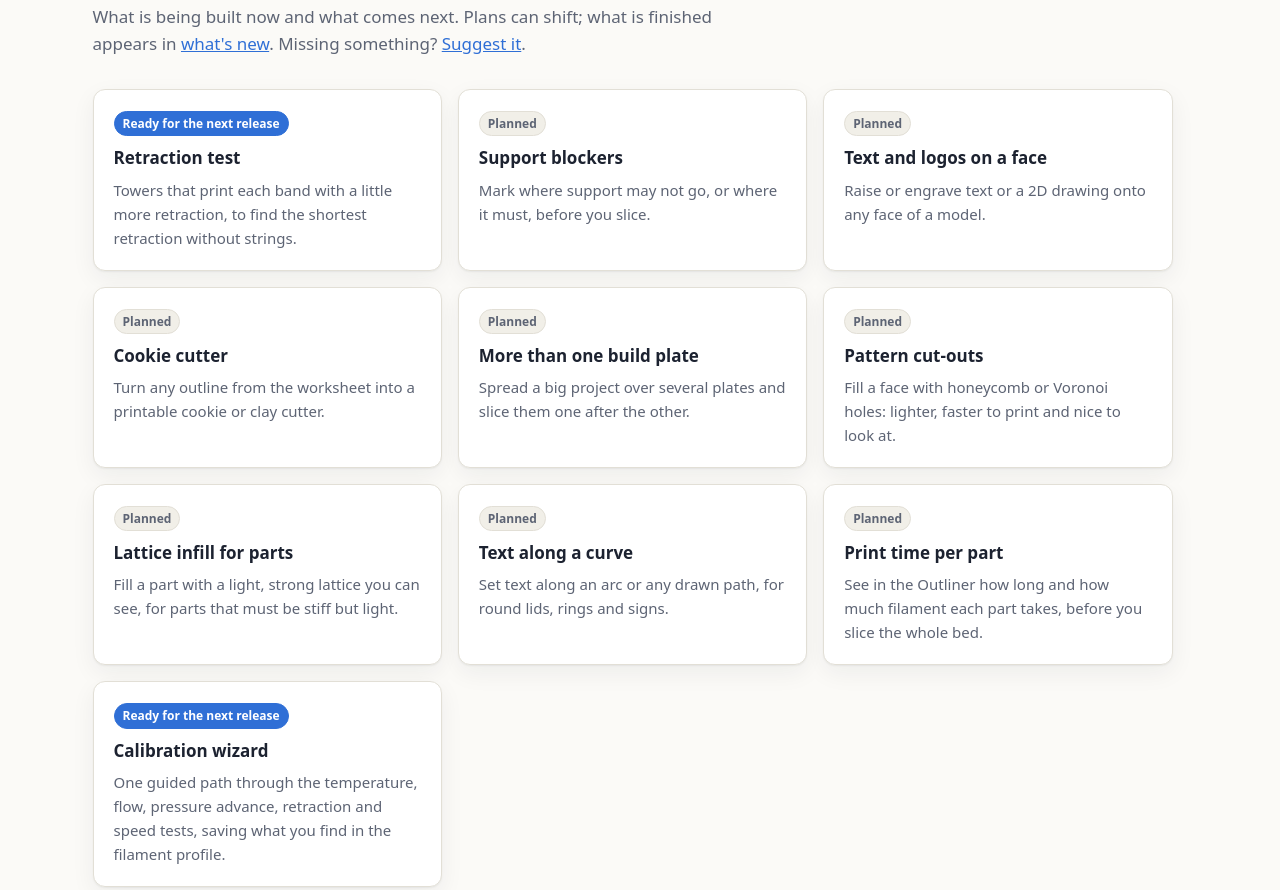
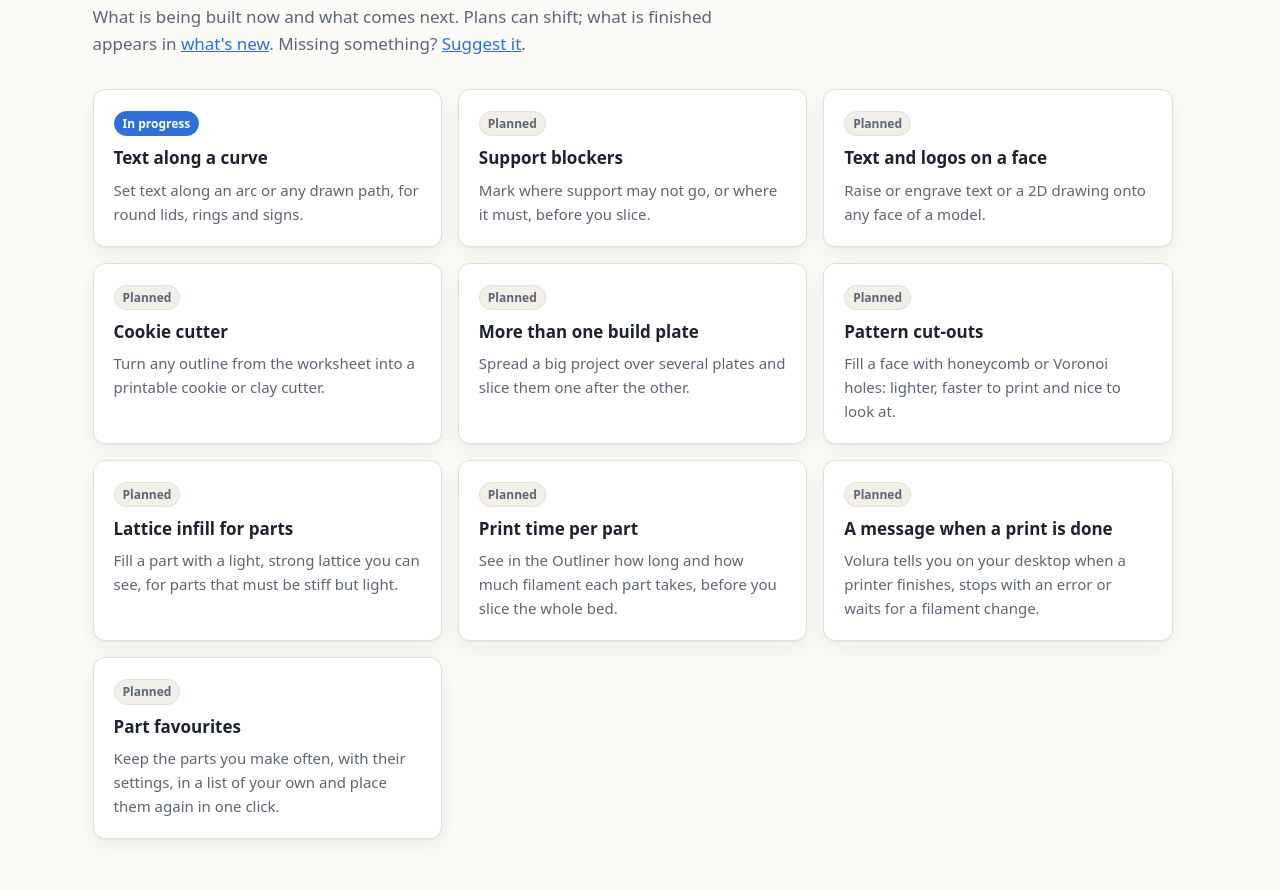
Before and after one commit to Lexvdpoel/Volura, a plain HTML site: page site/public/index.html in a window 1280 px wide. Shown: the part 7844-8734 px from the top of the page. Drawn offline with Linux system fonts and the light colour scheme; no server answers.

Commit message:
Site: text along a curve in progress; a print-done message and part favourites planned; retraction test and calibration wizard released

```diff
--- a/site/public/index.html
+++ b/site/public/index.html
@@ -320,9 +320,9 @@ cd Volura &amp;&amp; ./install.sh</code></pre>
       <h2><span lang="en">Planned for a future release</span><span lang="nl">Gepland voor een toekomstige release</span></h2>
       <p class="sub"><span lang="en">What is being built now and what comes next. Plans can shift; what is finished appears in <a href="https://github.com/Lexvdpoel/Volura/blob/main/CHANGELOG.md">what's new</a>. Missing something? <a href="https://github.com/Lexvdpoel/Volura/issues">Suggest it</a>.</span><span lang="nl">Waar nu aan gewerkt wordt en wat daarna komt. Plannen kunnen verschuiven; wat klaar is, staat bij <a href="https://github.com/Lexvdpoel/Volura/blob/main/CHANGELOG.md">wat is er nieuw</a>. Mis je iets? <a href="https://github.com/Lexvdpoel/Volura/issues">Stel het voor</a>.</span></p>
       <div class="grid planned">
-        <div class="card"><span class="tag now"><span lang="en">Ready for the next release</span><span lang="nl">Klaar voor de volgende release</span></span>
-          <h3><span lang="en">Retraction test</span><span lang="nl">Retractietest</span></h3>
-          <p><span lang="en">Towers that print each band with a little more retraction, to find the shortest retraction without strings.</span><span lang="nl">Torens die elke band met iets meer retractie printen, om de kortste retractie zonder draadjes te vinden.</span></p></div>
+        <div class="card"><span class="tag now"><span lang="en">In progress</span><span lang="nl">In ontwikkeling</span></span>
+          <h3><span lang="en">Text along a curve</span><span lang="nl">Tekst langs een curve</span></h3>
+          <p><span lang="en">Set text along an arc or any drawn path, for round lids, rings and signs.</span><span lang="nl">Zet tekst langs een boog of een getekend pad, voor ronde deksels, ringen en bordjes.</span></p></div>
         <div class="card"><span class="tag"><span lang="en">Planned</span><span lang="nl">Gepland</span></span>
           <h3><span lang="en">Support blockers</span><span lang="nl">Supportblokkers</span></h3>
           <p><span lang="en">Mark where support may not go, or where it must, before you slice.</span><span lang="nl">Geef aan waar geen support mag komen, of juist wel, voordat je slicet.</span></p></div>
@@ -342,14 +342,14 @@ cd Volura &amp;&amp; ./install.sh</code></pre>
           <h3><span lang="en">Lattice infill for parts</span><span lang="nl">Roosterstructuur in onderdelen</span></h3>
           <p><span lang="en">Fill a part with a light, strong lattice you can see, for parts that must be stiff but light.</span><span lang="nl">Vul een onderdeel met een licht, sterk rooster dat je kunt zien, voor onderdelen die stijf maar licht moeten zijn.</span></p></div>
         <div class="card"><span class="tag"><span lang="en">Planned</span><span lang="nl">Gepland</span></span>
-          <h3><span lang="en">Text along a curve</span><span lang="nl">Tekst langs een curve</span></h3>
-          <p><span lang="en">Set text along an arc or any drawn path, for round lids, rings and signs.</span><span lang="nl">Zet tekst langs een boog of een getekend pad, voor ronde deksels, ringen en bordjes.</span></p></div>
-        <div class="card"><span class="tag"><span lang="en">Planned</span><span lang="nl">Gepland</span></span>
           <h3><span lang="en">Print time per part</span><span lang="nl">Printtijd per onderdeel</span></h3>
           <p><span lang="en">See in the Outliner how long and how much filament each part takes, before you slice the whole bed.</span><span lang="nl">Zie in de Outliner hoe lang en hoeveel filament elk onderdeel kost, voordat je het hele bed slicet.</span></p></div>
-        <div class="card"><span class="tag now"><span lang="en">Ready for the next release</span><span lang="nl">Klaar voor de volgende release</span></span>
-          <h3><span lang="en">Calibration wizard</span><span lang="nl">Kalibratiehulp</span></h3>
-          <p><span lang="en">One guided path through the temperature, flow, pressure advance, retraction and speed tests, saving what you find in the filament profile.</span><span lang="nl">Eén begeleid pad langs de temperatuur-, flow-, pressure-advance-, retractie- en snelheidstest, dat wat je vindt in het filamentprofiel bewaart.</span></p></div>
+        <div class="card"><span class="tag"><span lang="en">Planned</span><span lang="nl">Gepland</span></span>
+          <h3><span lang="en">A message when a print is done</span><span lang="nl">Melding als een print klaar is</span></h3>
+          <p><span lang="en">Volura tells you on your desktop when a printer finishes, stops with an error or waits for a filament change.</span><span lang="nl">Volura meldt het op je bureaublad als een printer klaar is, met een fout stopt of op een filamentwissel wacht.</span></p></div>
+        <div class="card"><span class="tag"><span lang="en">Planned</span><span lang="nl">Gepland</span></span>
+          <h3><span lang="en">Part favourites</span><span lang="nl">Favoriete onderdelen</span></h3>
+          <p><span lang="en">Keep the parts you make often, with their settings, in a list of your own and place them again in one click.</span><span lang="nl">Bewaar de onderdelen die je vaak maakt, met hun instellingen, in een eigen lijst en plaats ze opnieuw met één klik.</span></p></div>
       </div>
     </div>
   </section>
```
